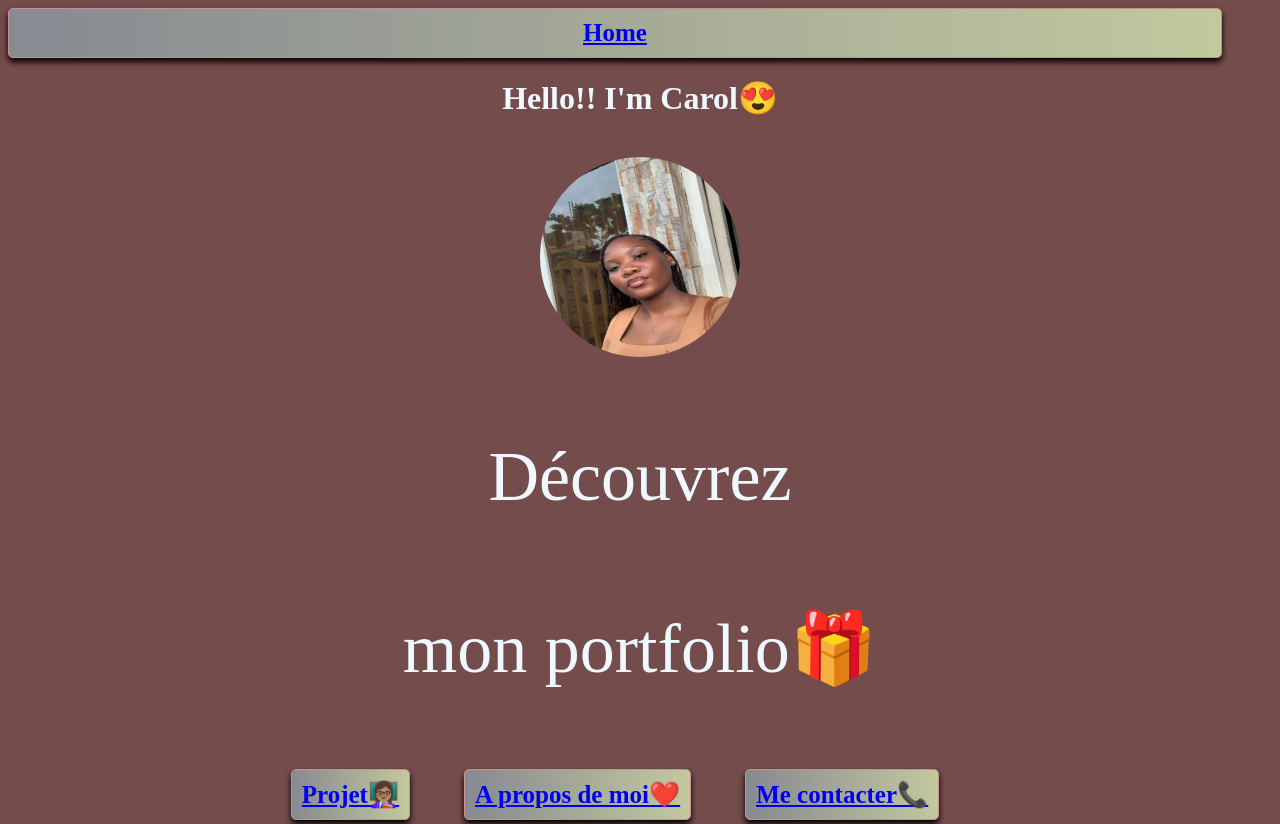
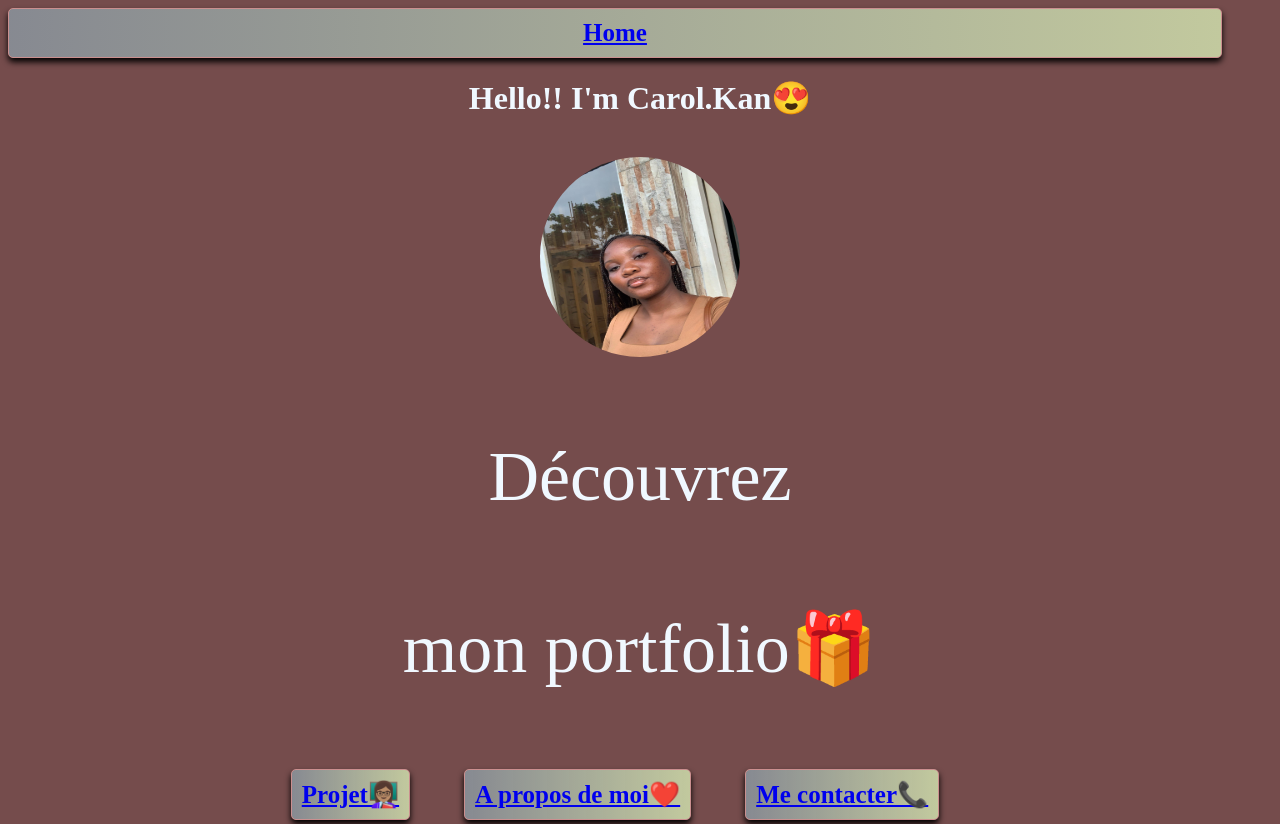
Before and after one commit to CarolKanyinda/my-portfolio, a plain HTML site: page Acceuil.html in a window 1280 px wide. Shown: the top 824 px of the page. Drawn offline with Linux system fonts and the light colour scheme.

Commit message:
en tête
modification du header et l'ajout des certaines balise manquante

```diff
--- a/Acceuil.html
+++ b/Acceuil.html
@@ -1,17 +1,22 @@
 <!DOCTYPE html>
 <html lang="fr">
+
 <head>
     <meta charset="UTF-8">
     <meta name="viewport" content="width=device-width, initial-scale=1.0">
     <title>Page d'Annonce - Portfolio</title>
     <link rel="stylesheet" href="style.css">
 </head>
+
+<body>
+    <header>
         <li class="home-li"><a href="Acceuil.html">Home</a></li>
-<h1>Hello!! I'm Carol😍</h1><br>
+    </header>
+    <h1>Hello!! I'm Carol.Kan😍</h1><br>
     <img src="image.jpg" alt="description de l'image" width="200" height="200">
     <p>Découvrez</p>
     <p>mon portfolio🎁</p>
-<header>
+
     <nav>
         <ul class="menu">
             <li><a href="Projet.html" class="btn">Projet👩🏽‍🏫</a></li>
@@ -21,3 +26,6 @@
     </nav>
     </header><br><br><br><br>
     <p class="paragraphe-2">©2025. Tous droit reservé</p>
+</body>
+
+</html>
```
Lines whose indentation alone changed are shown as unchanged.
